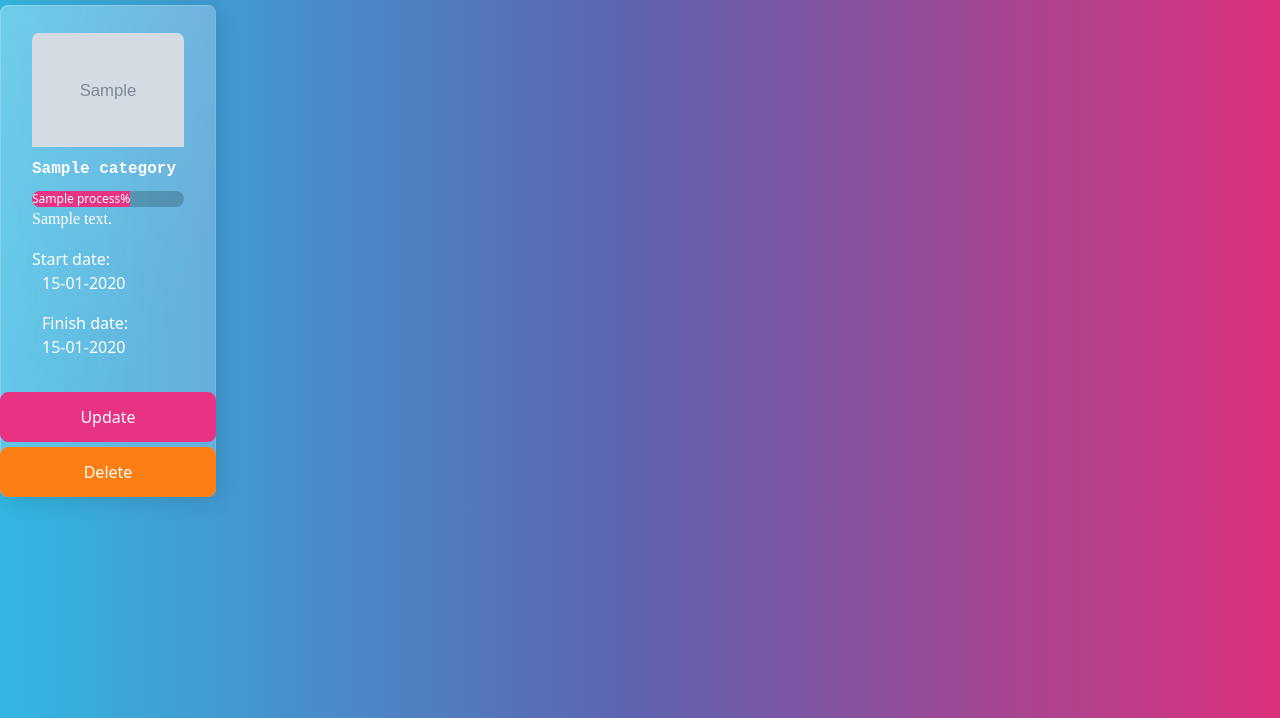
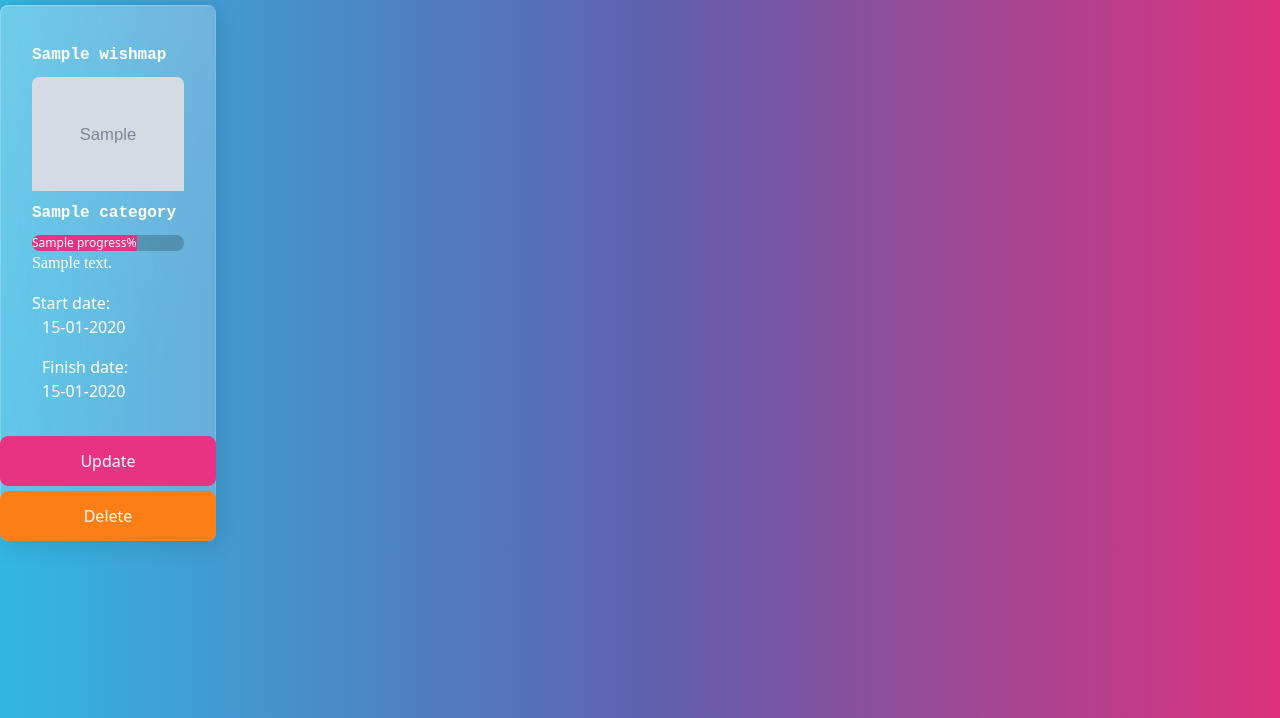
Before and after one commit to WestEgor/wishmap-symfony, a Symfony app: template templates/wish_map/index.html.twig in a window 1280 px wide. Shown: the part 82-800 px from the top of the page. Run offline with Twig, Linux system fonts and the light colour scheme; the template is opened without the code that fills it: most values are stand-ins (such as "Sample title", 1, 10 or a date in 2020); grey boxes marked "Sample" are stand-in pictures; some libraries are stand-ins or nearby versions.

Commit message:
Wish map changes: -added name of card -process -> progress

```diff
--- a/templates/wish_map/index.html.twig
+++ b/templates/wish_map/index.html.twig
@@ -28,9 +28,10 @@
     {% if wishmaps %}
         <div class="row column right" id="card">
             {% for wishmap in wishmaps %}
-                <div class="col-3">
+                <div class="col-sm-3">
                     <div class="card" id="card-body">
                         <div class="card-body">
+                            <p class="card-text category">{{ wishmap.name }}</p>
                             {% if wishmap.image is not null %}
                                 <img class="card-img-top" style="max-width: 100%; height: auto"
                                      src="{{ asset('uploads/wish_map_images/' ~ wishmap.image) }}"
@@ -41,9 +42,9 @@
                             {% endif %}
                             <div class="progress">
                                 <div id="progress-bar" role="progressbar"
-                                     style="width: {{ wishmap.process }}%;" aria-valuenow="{{ wishmap.process }}"
+                                     style="width: {{ wishmap.progress }}%;" aria-valuenow="{{ wishmap.progress }}"
                                      aria-valuemin="0" aria-valuemax="100">
-                                    <span>{{ wishmap.process }}%</span>
+                                    <span>{{ wishmap.progress }}%</span>
                                 </div>
                             </div>
                             <p class="card-text description">{{ wishmap.description }}</p>
--- a/templates/wish_map/new_wish_map.html.twig
+++ b/templates/wish_map/new_wish_map.html.twig
@@ -12,11 +12,12 @@
     <script src="https://code.jquery.com/ui/1.10.4/jquery-ui.js"></script>
     <div class="form-group mx-sm-3 mb-2">
         {{ form_start(form) }}
+        {{ form_row(form.name) }}
         {{ form_row(form.image) }}
         {{ form_row(form.category) }}
         {{ form_row(form.description) }}
         {{ form_row(form.finishDate) }}
-        {{ form_row(form.process) }}
+        {{ form_row(form.progress) }}
         <output id="textInput">0</output>
         {{ form_end(form) }}
     </div>
```
Also changed, not shown: src/Entity/WishMap.php (+32 -11 lines), src/Form/WishMapType.php (+6 -4 lines).
